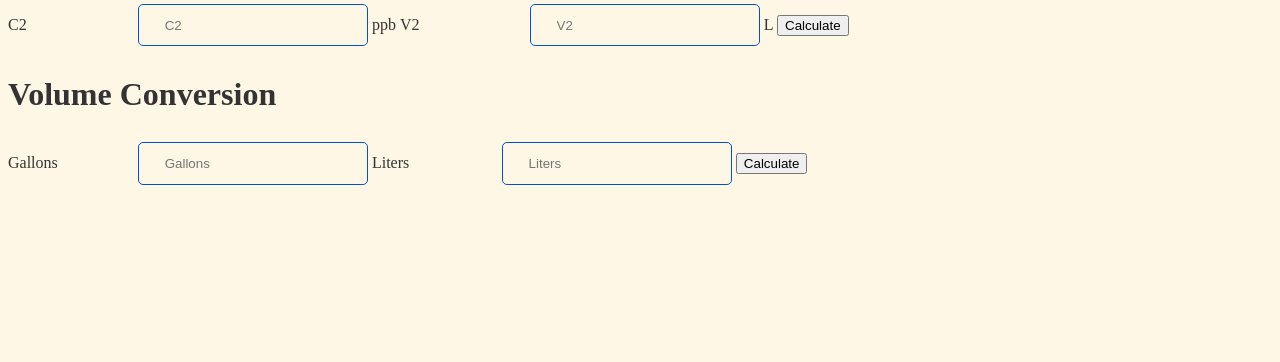
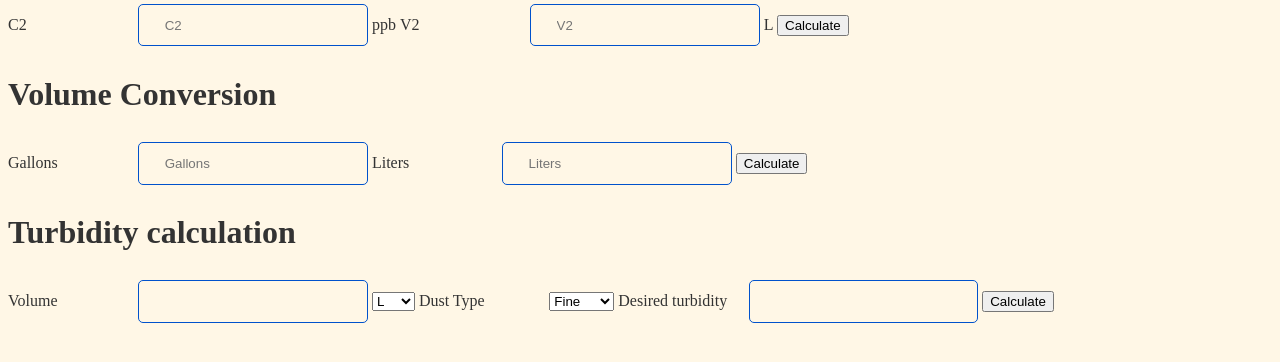
Before and after one commit to ChemiKyle/Waterspots, a Python web app: template templates/chem_calcs.html in a window 1280 px wide. Shown: the part 142-504 px from the top of the page. Run offline with Jinja, Linux system fonts and the light colour scheme; the template is opened without the code that fills it, so the values that code supplies are empty.

Commit message:
Add calculations for turbidity

```diff
--- a/static/chem_calcs.js
+++ b/static/chem_calcs.js
@@ -35,6 +35,27 @@ function gallonsLiters() {
 
 }
 
+function turbidityCalc() {
+    var volume = document.getElementsByName("turb_volume")[0].value;
+    var volume_units = document.getElementsByName("volume_units")[0].value;
+    var dust_type = document.getElementsByName("dust_type")[0].value;
+    var end_turbidity = document.getElementsByName("end_turbidity")[0].value;
+    var turb_constant;
+
+    if (volume_units == "Liters") {
+        volume /= 3.785;
+    }
+    // TODO: change to dictionary
+    if (dust_type == "fine") {
+        turb_constant = 0.06 / 11;
+    } else if (dust_type == "coarse") {
+        turb_constant = 130 / 8500;
+    }
+
+    var grams_needed = volume * turb_constant * end_turbidity;
+    printResult(`Grams needed: ${grams_needed}`);
+}
+
 function printResult(result) {
     document.getElementById("result").innerHTML = result;
 }
--- a/templates/chem_calcs.html
+++ b/templates/chem_calcs.html
@@ -32,6 +32,25 @@
 
     <button onclick="gallonsLiters()">Calculate</button>
 
+    <h1>Turbidity calculation</h1>
+    <label for="turb_volume">Volume</label>
+    <input name="turb_volume" type="number" />
+    <select name="volume_units">
+        <option value="Liters">L</option>
+        <option value="Gallons">Gal</option>
+    </select>
+
+    <label for="dust_type">Dust Type</label>
+    <select name="dust_type">
+        <option value="fine">Fine</option>
+        <option value="coarse">Coarse</option>
+    </select>
+
+    <label for="end_turbidity">Desired turbidity</label>
+    <input name="end_turbidity" type="number"/>
+
+    <button onclick="turbidityCalc()">Calculate</button>
+
     <div id="result">
         <br/>
     </div>
```
